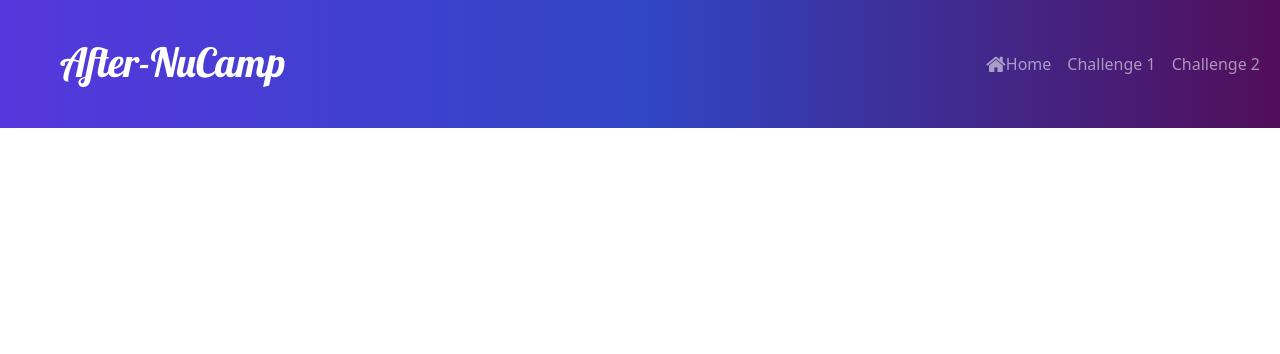
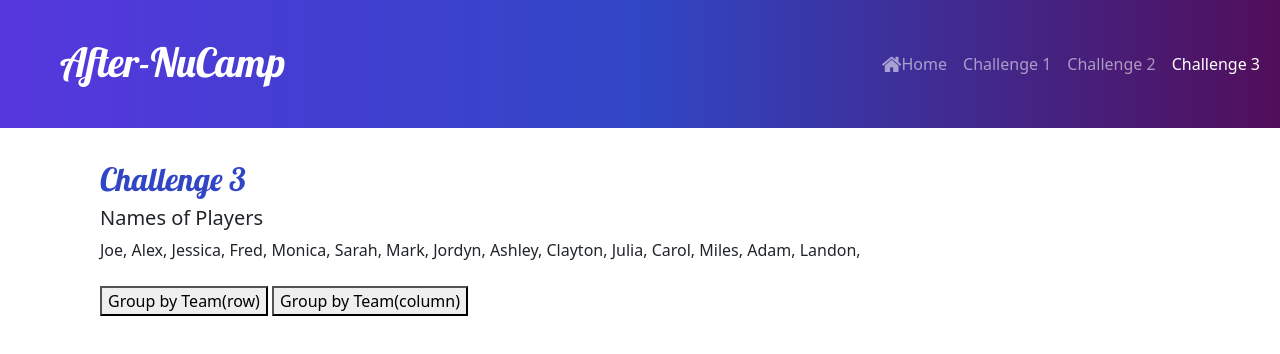
Before and after one commit to mrdeangray/after-nucamp-week2, a React (Create React App) app: page /Challenge3 in a window 1280 px wide. Shown: the top 354 px of the page. Built offline with nearby package versions, Linux system fonts and the light colour scheme.

Commit message:
Challenge3-Crystal

```diff
--- a/src/App.css
+++ b/src/App.css
@@ -77,6 +77,6 @@ h2 {
     transition: 300ms ease-in;
 }
 
-.challenge1, .challenge2{
+.challenge1, .challenge2, .challenge3{
     margin-left: 100px;
 }
--- a/src/App.js
+++ b/src/App.js
@@ -5,6 +5,7 @@ import HomePage from './pages/HomePage';
 import Header from './components/Header';
 import Challenge1 from './components/Challenge1'
 import Challenge2 from './components/Challenge2';
+import Challenge3 from './components/Challenge3';
 
 function App() {
   return (
@@ -15,6 +16,7 @@ function App() {
 
         <Route path='/challenge1' element={<Challenge1 />} />
         <Route path='/Challenge2' element={<Challenge2 />} />
+        <Route path='/Challenge3' element={<Challenge3 />} />
 
       </Routes>
 
--- a/src/components/Challenge3.js
+++ b/src/components/Challenge3.js
@@ -6,3 +6,77 @@
 //Add CSS rules to change the text color and background colors to match the team's color.
 //add a CSS rule to the App.css file so the component's body is indented.
 //Add a route/link for this component to the Header component.
+
+import { useEffect, useState } from "react";
+import players from "../data/players";
+
+const Challenge3 = () => {
+    const [sortedTeams, setSortedTeams] = useState([])
+    const [display, setDisplay] = useState(<div></div>)
+
+    const sortTeams = () =>{
+        setSortedTeams(players.reduce((acc, cur)=>{
+            acc[cur.team] ??= []
+            acc[cur.team].push(cur.name);
+            return acc
+        },[]))
+        console.log(sortedTeams)
+    }
+
+    useEffect(()=>{
+        sortTeams();
+       initialDisplay();
+    },[]);
+
+    //loads all the players name and creates a display div which will be updated when we sort the players
+    const initialDisplay = () => {
+        setDisplay(<div>{
+            players.map((player)=>(
+                <span>{player.name}{', '}</span>
+            ))
+            }</div>)
+    }
+
+    const groupByTeamRow = () =>{
+        setDisplay(<ul>
+            {Object.keys(sortedTeams).map((team, index)=>(
+                <li style={{color: team.toLowerCase()}}>
+                    {sortedTeams[team].join(', ')}
+                </li>
+        ))}
+        </ul>)
+    }
+
+    const groupByTeamCol = () =>{
+        setDisplay(<div style={{display: 'flex', flexDirection: 'row'}}>
+            {Object.keys(sortedTeams).map((team)=>(
+
+                    <ul style={{backgroundColor: team.toLowerCase(), color: 'white', padding: '25px'}}>
+                        {sortedTeams[team].map((name, index) =>(
+                            <li key={index}>
+                                {name}
+                            </li>
+                        ))}
+                    </ul>
+
+        ))}
+        </div>)
+    }
+
+
+    return (
+    <div className="challenge3">
+      <h2>Challenge 3</h2>
+      <h5 >Names of Players</h5>
+        {display}
+        <br />
+        <div>
+            <button onClick={groupByTeamRow}>Group by Team(row)</button>
+            {'  '}
+            <button onClick={groupByTeamCol}>Group by Team(column)</button>
+        </div>
+    </div>
+  )
+}
+
+export default Challenge3
--- a/src/components/Header.js
+++ b/src/components/Header.js
@@ -31,6 +31,12 @@ const Header = () => {
                             Challenge 2
                         </NavLink>
                     </NavItem>
+                    <NavItem>
+
+                        <NavLink className='nav-link' to='/challenge3'>
+                            Challenge 3
+                        </NavLink>
+                    </NavItem>
 
 
                 </Nav>
```
